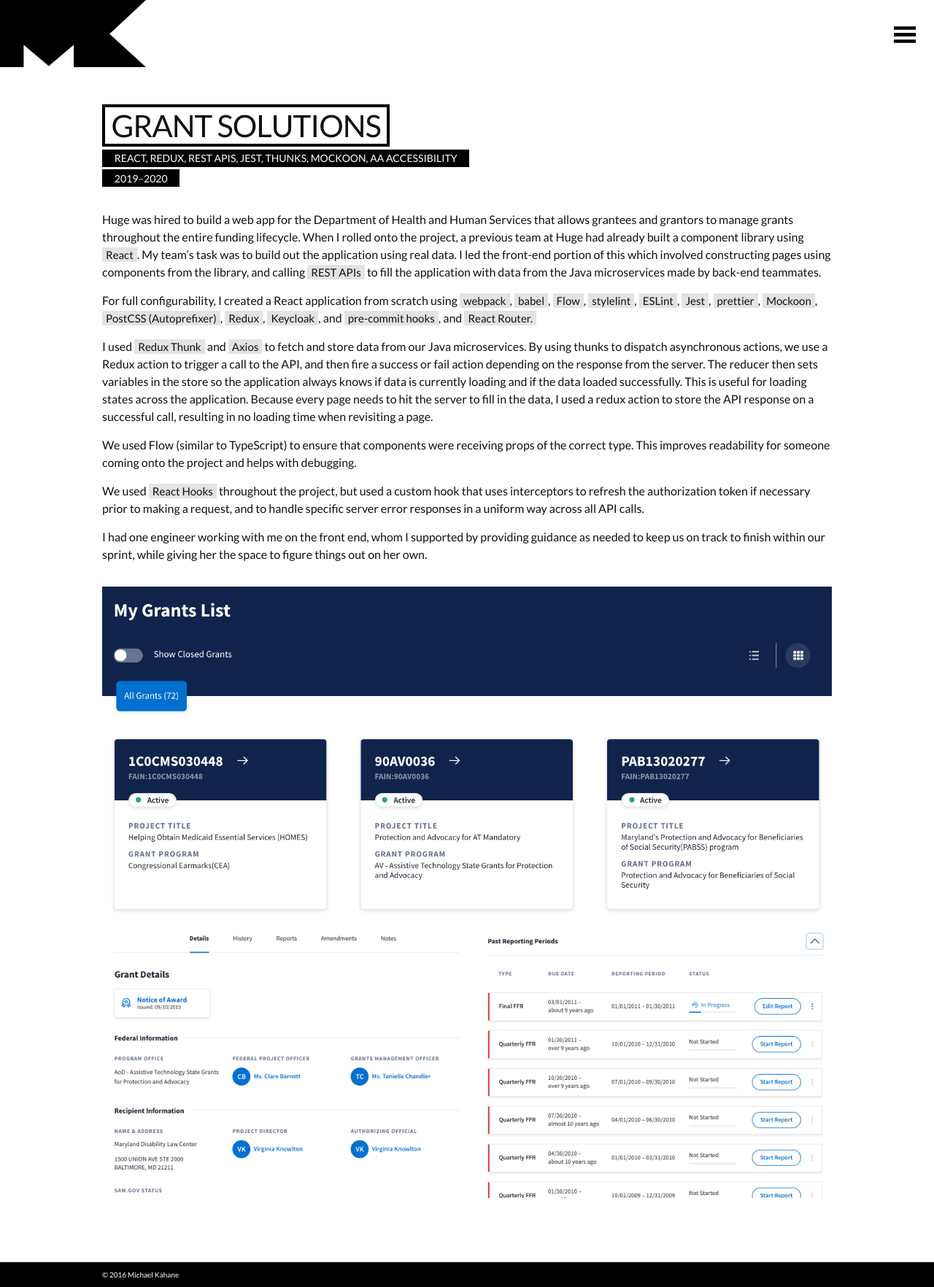
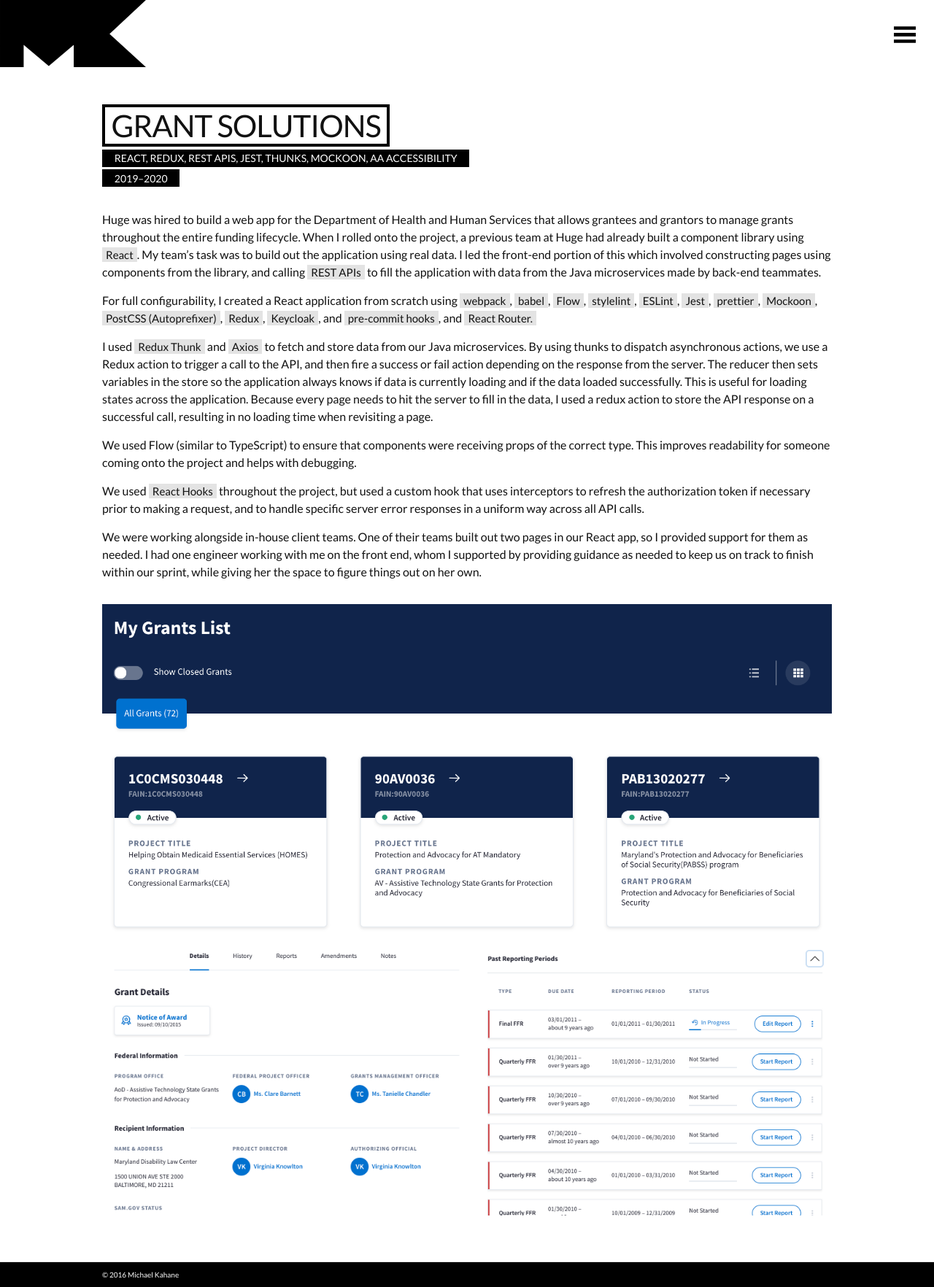
Before and after one commit to LordOfCorners/lordofcorners.github.io, a Jekyll site: the page built from _posts/2016-05-29-grant-solutions.markdown, in a window 1280 px wide. Shown: the whole page at 73% size. Built offline with Jekyll 4.4.1, drawn with Linux system fonts in a browser that asks for light colours.

Commit message:
updated dovel

```diff
--- a/_posts/2016-05-29-grant-solutions.markdown
+++ b/_posts/2016-05-29-grant-solutions.markdown
@@ -20,6 +20,6 @@
 
 We used `React Hooks` throughout the project, but used a custom hook that uses interceptors to refresh the authorization token if necessary prior to making a request, and to handle specific server error responses in a uniform way across all API calls.
 
-I had one engineer working with me on the front end, whom I supported by providing guidance as needed to keep us on track to finish within our sprint, while giving her the space to figure things out on her own.
+We were working alongside in-house client teams. One of their teams built out two pages in our React app, so I provided support for them as needed. I had one engineer working with me on the front end, whom I supported by providing guidance as needed to keep us on track to finish within our sprint, while giving her the space to figure things out on her own.
 
 {% include image-row.html image1="portfolio/gs/grants-list.png" image2="portfolio/gs/grant-detail.png" image3="portfolio/gs/grant-reports.png" %}
```
